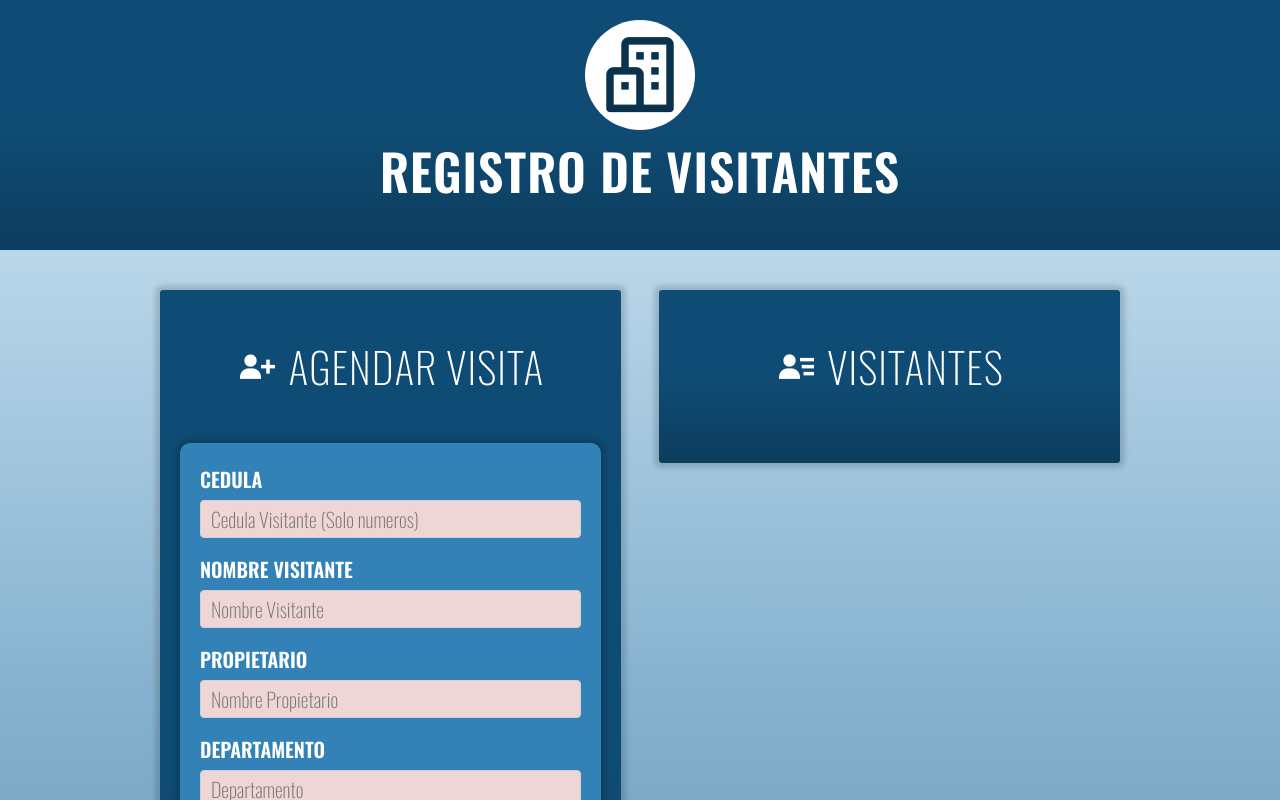
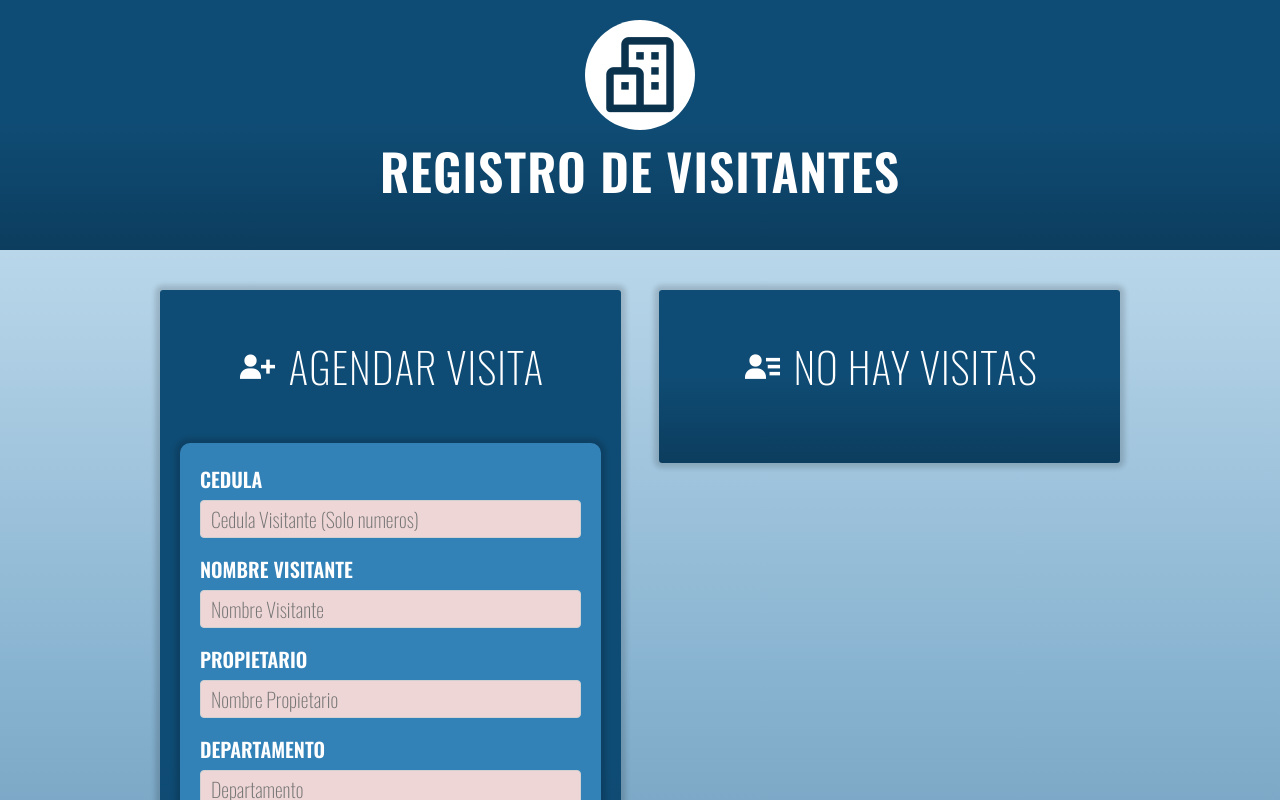
Before and after one commit to jorgenoliveros/visitas_reactjs, a React (Create React App) app: page / in a window 1280 px wide. Shown: the top 800 px of the page. Built offline with nearby package versions, Linux system fonts and the light colour scheme.

Commit message:
validacion condicional para la seccion visitantes

```diff
--- a/src/App.js
+++ b/src/App.js
@@ -21,6 +21,9 @@ function App() {
     guardarVisitas(nuevasVisitas);
   }
 
+  // Mensaje condicional
+  const titulo = visitas.length === 0 ? 'No hay visitas' : 'Visitantes' ;
+
   return (
     <Fragment>
       <div className="titulo">
@@ -38,7 +41,7 @@ function App() {
             />
           </div>
           <div className="one-half column contenedor">
-            <h2><i className='bx bxs-user-detail' ></i>  Visitantes</h2>
+            <h2><i className='bx bxs-user-detail' ></i>  {titulo}</h2>
             {visitas.map(visita => (
               <Visita
                 key={visita.id}
--- a/src/components/Visita.js
+++ b/src/components/Visita.js
@@ -13,7 +13,7 @@ const Visita  = ({visita, eliminarVisita}) => (
         <button
             className="button eliminar u-full-width"
             onClick={ () => eliminarVisita(visita.id)  }
-        >Eliminar <i class='bx bx-trash' ></i></button>
+        >Eliminar <i className='bx bx-trash' ></i></button>
     </div>
 );
 
```
